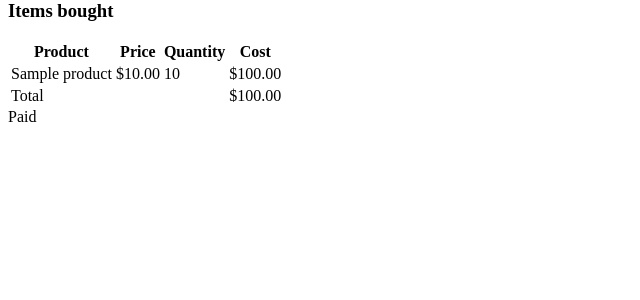
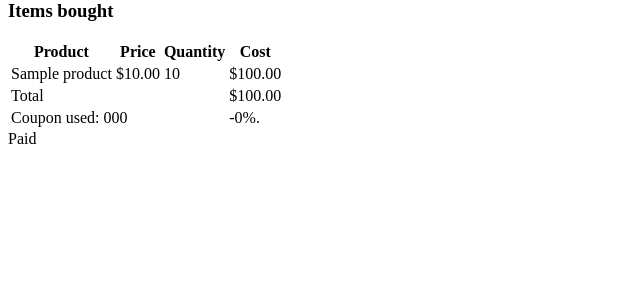
Before and after one commit to ch4zzy/online-shop, a Django app: template apps/orders/templates/orders/order/pdf.html in a window 1280 px wide. Shown: the part 253-553 px from the top of the page, without its empty margins (0-640 px from the left). Run offline with Django 3.2, Linux system fonts and the light colour scheme; the template is opened without the code that fills it: values that come from a table or form of the project are taken from there, others are empty; tables that the repository leaves empty hold one stand-in row (values such as "Sample post"); parts of the project's set-up code (start-up, migrations or seed data) failed here and were passed over.

Commit message:
edited: changed floatformat, added coupon display

```diff
--- a/apps/orders/templates/orders/order/pdf.html
+++ b/apps/orders/templates/orders/order/pdf.html
@@ -36,7 +36,11 @@
                 {% endfor %}
                     <tr class="total">
                         <td colspan="3">Total</td>
-                        <td class="num">${{ order.get_total_cost }}</td>
+                        <td class="num">${{ order.get_total_cost|floatformat:"2" }}</td>
+                    </tr>
+                    <tr class="total">
+                        <td colspan="3">Coupon used: {{ order.coupon }} </td>
+                        <td class="num">-{{ order.discount }}%.</td>
                     </tr>
             </tbody>
         </table>
```
